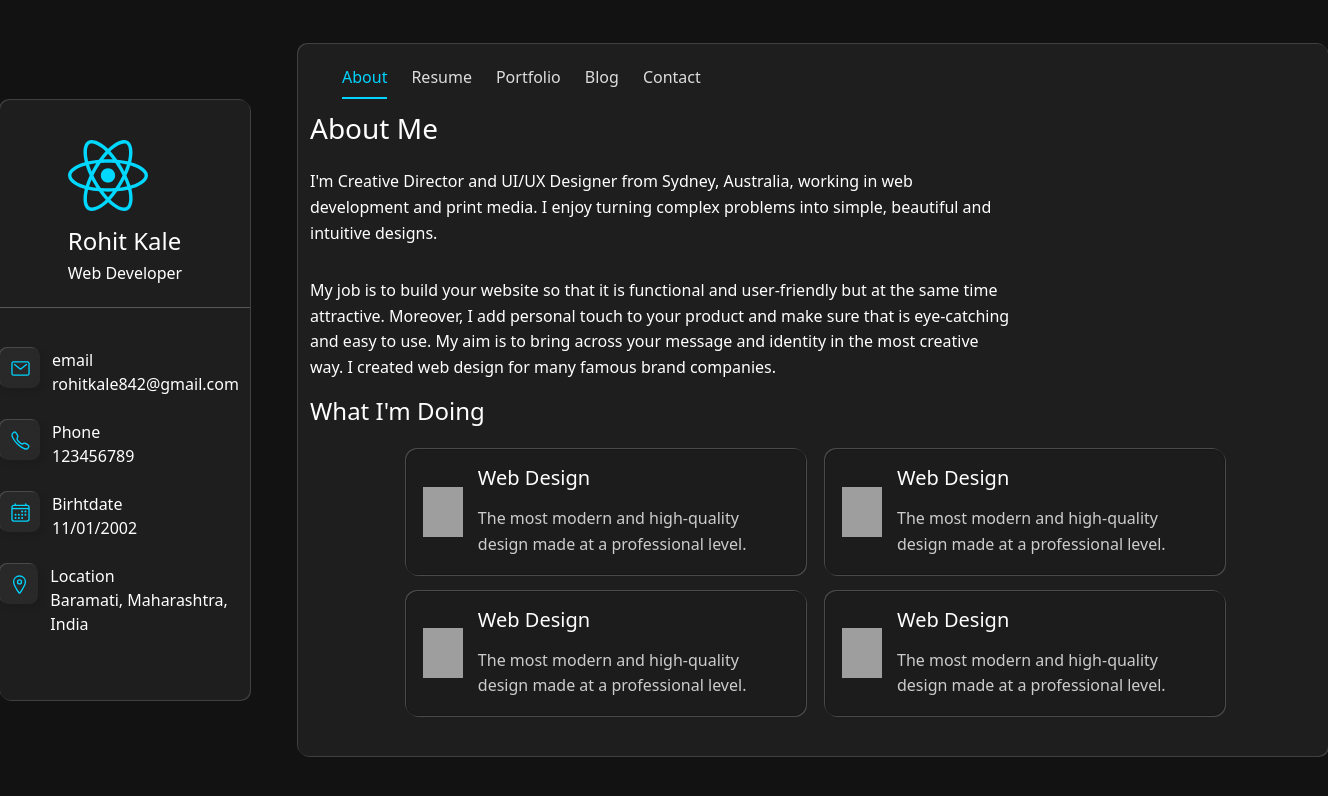
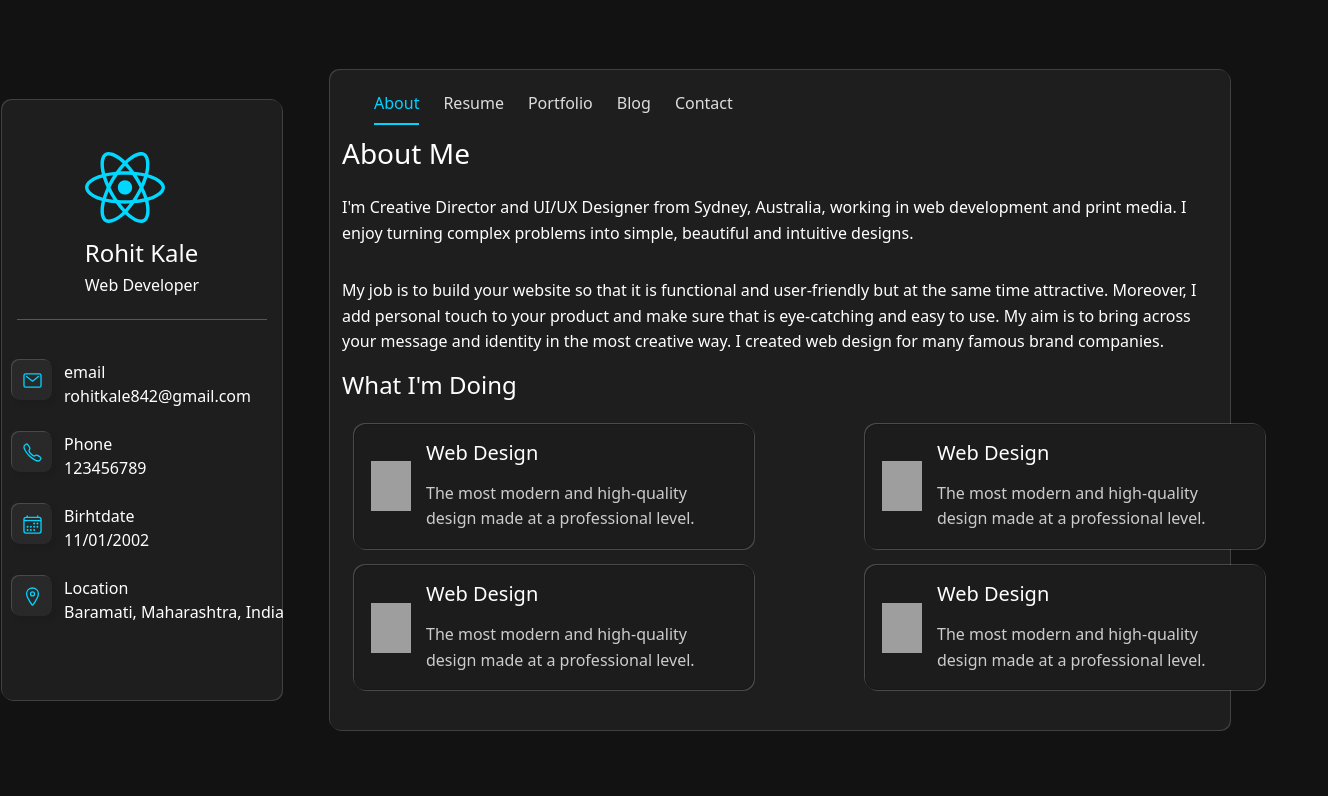
Before and after one commit to rohit-the-webdev/portfolio2, a React (Vite) app: page / in a window 1280 px wide. Shown: the top 796 px of the page, 1328 px wide, since content can reach past the window. Built offline with nearby package versions, Linux system fonts and the light colour scheme; grey boxes are pictures that could not be loaded.

Commit message:
roll back from custom-card to card

```diff
--- a/src/pages/About.jsx
+++ b/src/pages/About.jsx
@@ -21,7 +21,7 @@
 
       <h4 className="headline">What I'm Doing</h4>
       <div className="container mt-4">
-  <div className="row justify-content-center">
+  <div className="row justify-content-between">
     <div className="col-md-5 mb-3">
       <div
         className="card d-flex flex-row align-items-center p-3"
--- a/src/style/about.css
+++ b/src/style/about.css
@@ -1,5 +1,5 @@
 p {
-  max-width: 700px;   /* keeps text readable, not too wide */
+  max-width: 900px;   /* keeps text readable, not too wide */
   margin: 1rem auto;  /* centers paragraph block */
   line-height: 1.6;   /* improves readability */
   font-size: 1rem;
--- a/src/style/home.css
+++ b/src/style/home.css
@@ -4,6 +4,7 @@
       border-radius: 10px;
       margin-top: 0;
       padding-top: 0;
+      width: 900px;
       box-shadow: -1px -1px 0px rgba(251, 251, 251, 0.2),
                1px  1px 0px rgba(251, 251, 251, 0.2);
 }
```
